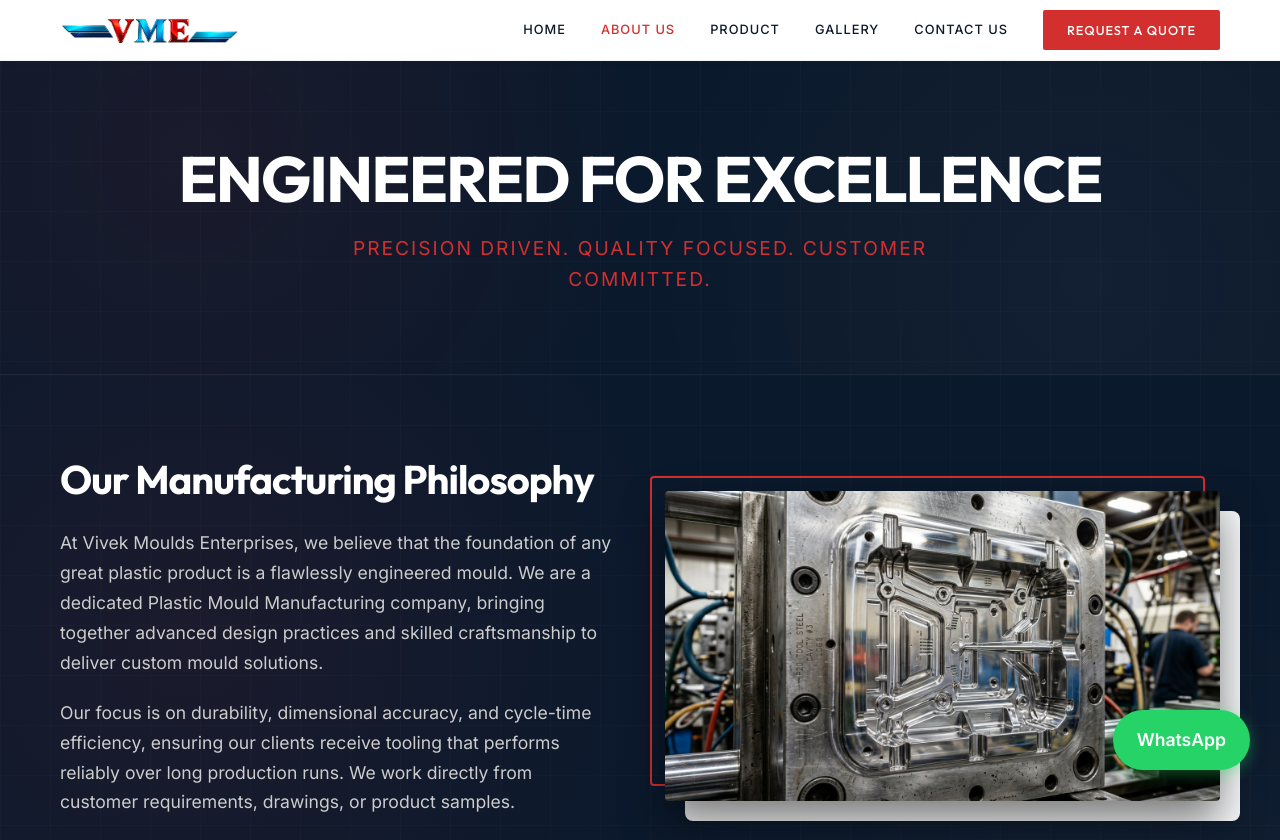
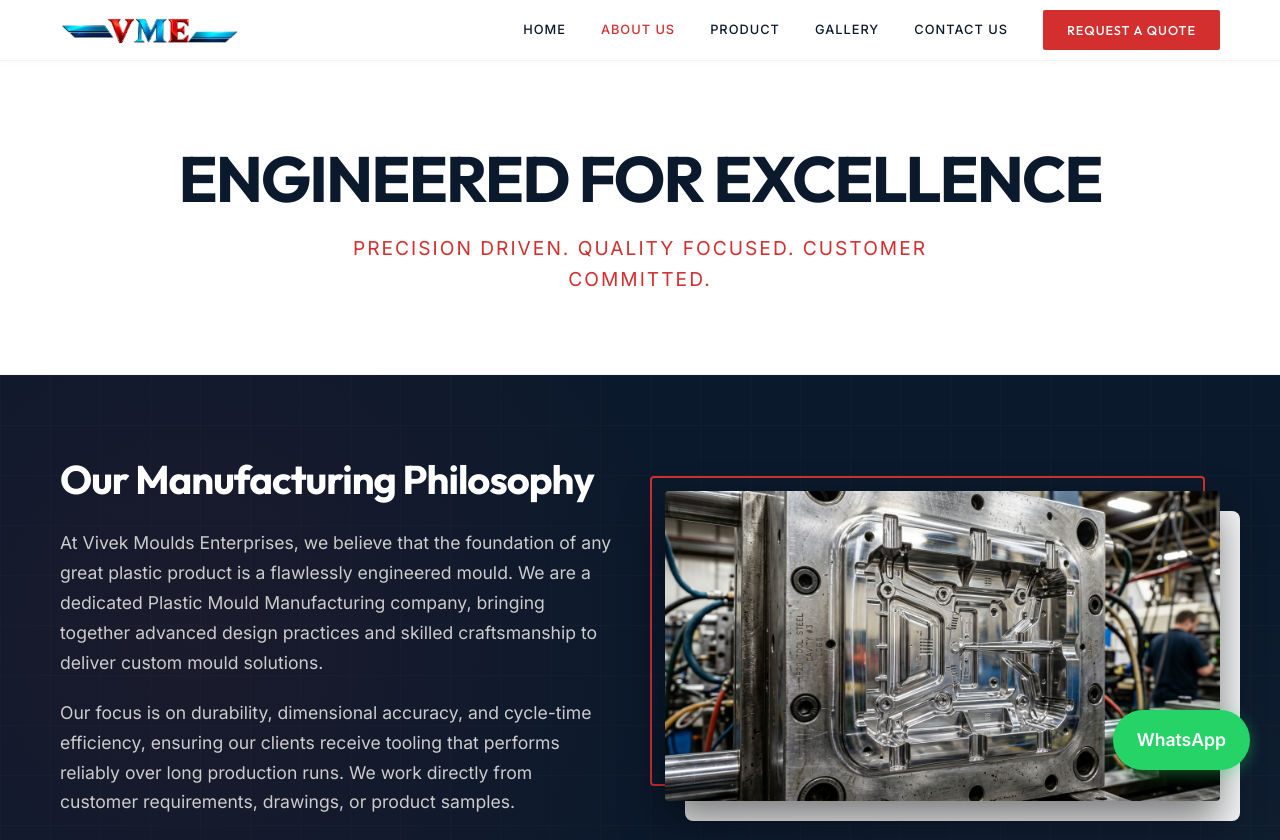
Before and after one commit to vivzz2216/vivek_moulds_enterprises, a React app: page about.html in a window 1280 px wide. Shown: the top 840 px of the page. Built offline with nearby package versions, Linux system fonts and the light colour scheme.

Commit message:
style: change about page header to white background

```diff
--- a/about.html
+++ b/about.html
@@ -29,9 +29,9 @@
   </header>
 
   <!-- Luxurious About Header -->
-  <section class="page-header ambient-bg" style="padding-bottom: 80px; border-bottom: 1px solid rgba(255,255,255,0.05);">
+  <section class="page-header" style="background-color: white; padding-bottom: 80px; border-bottom: 1px solid rgba(0,0,0,0.05);">
     <div class="container">
-      <h1 style="color: white; font-weight: 800; font-size: 4rem; letter-spacing: -2px;">ENGINEERED FOR EXCELLENCE</h1>
+      <h1 style="color: var(--color-primary); font-weight: 800; font-size: 4rem; letter-spacing: -2px;">ENGINEERED FOR EXCELLENCE</h1>
       <p style="color: var(--color-accent); font-size: 1.2rem; letter-spacing: 2px; text-transform: uppercase;">Precision driven. Quality focused. Customer committed.</p>
     </div>
   </section>
```
